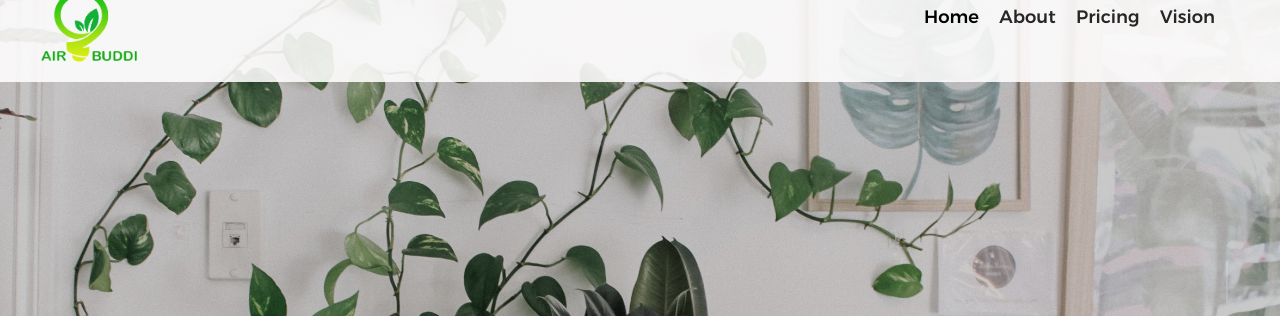
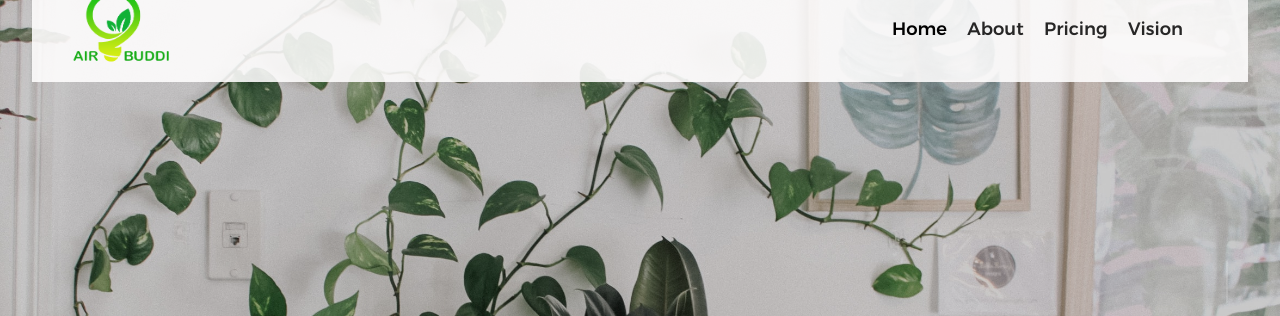
Before and after one commit to praveenanandGit/Greenverse, a plain HTML site: page Greenverse_File/dazzle/index.html in a window 1280 px wide. Shown: the part 18-334 px from the top of the page. Drawn offline with Linux system fonts and the light colour scheme; files whose address does not match are found by name.

```diff
--- a/Greenverse_File/dazzle/css/main.css
+++ b/Greenverse_File/dazzle/css/main.css
@@ -1287,7 +1287,7 @@ h1.intro-header::before {
 
 #header-nav-wrap .header-main-nav li a {
   display: block;
-  line-height: 72px;
+  line-height: 96px;
 }
 
 #header-nav-wrap .header-main-nav li a,
--- a/Greenverse_File/dazzle/index.html
+++ b/Greenverse_File/dazzle/index.html
@@ -40,7 +40,7 @@
 
     <!-- header
    ================================================== -->
-   <header id="header" style='margin:0px; width: 100%; padding: 0%;'>
+   <header id="header" style='margin:0px; width: 95%; padding: 0%;'>
 
    		<div class="header-logo">
 	        <a href="index.html">Air Buddi</a>
```
